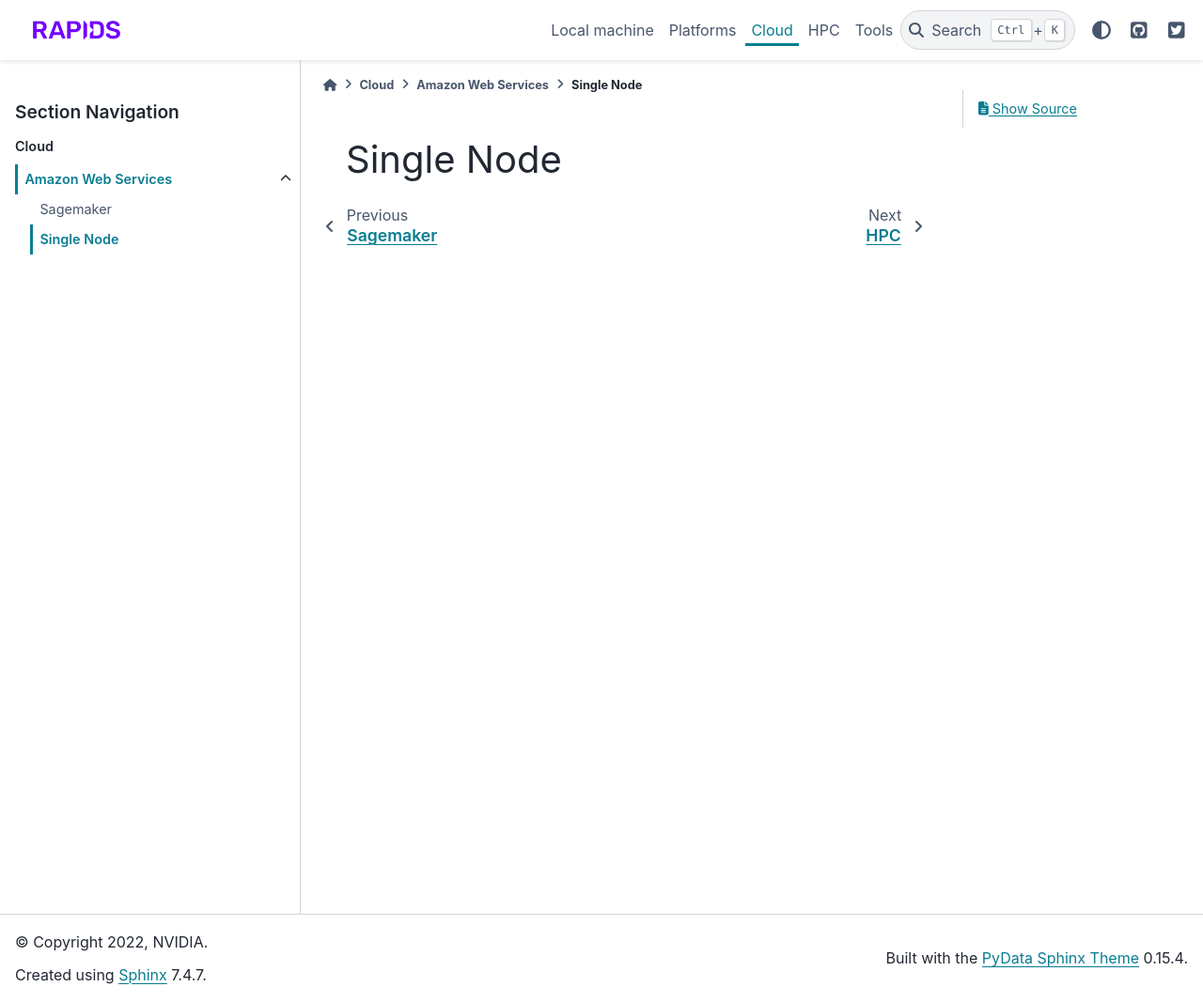
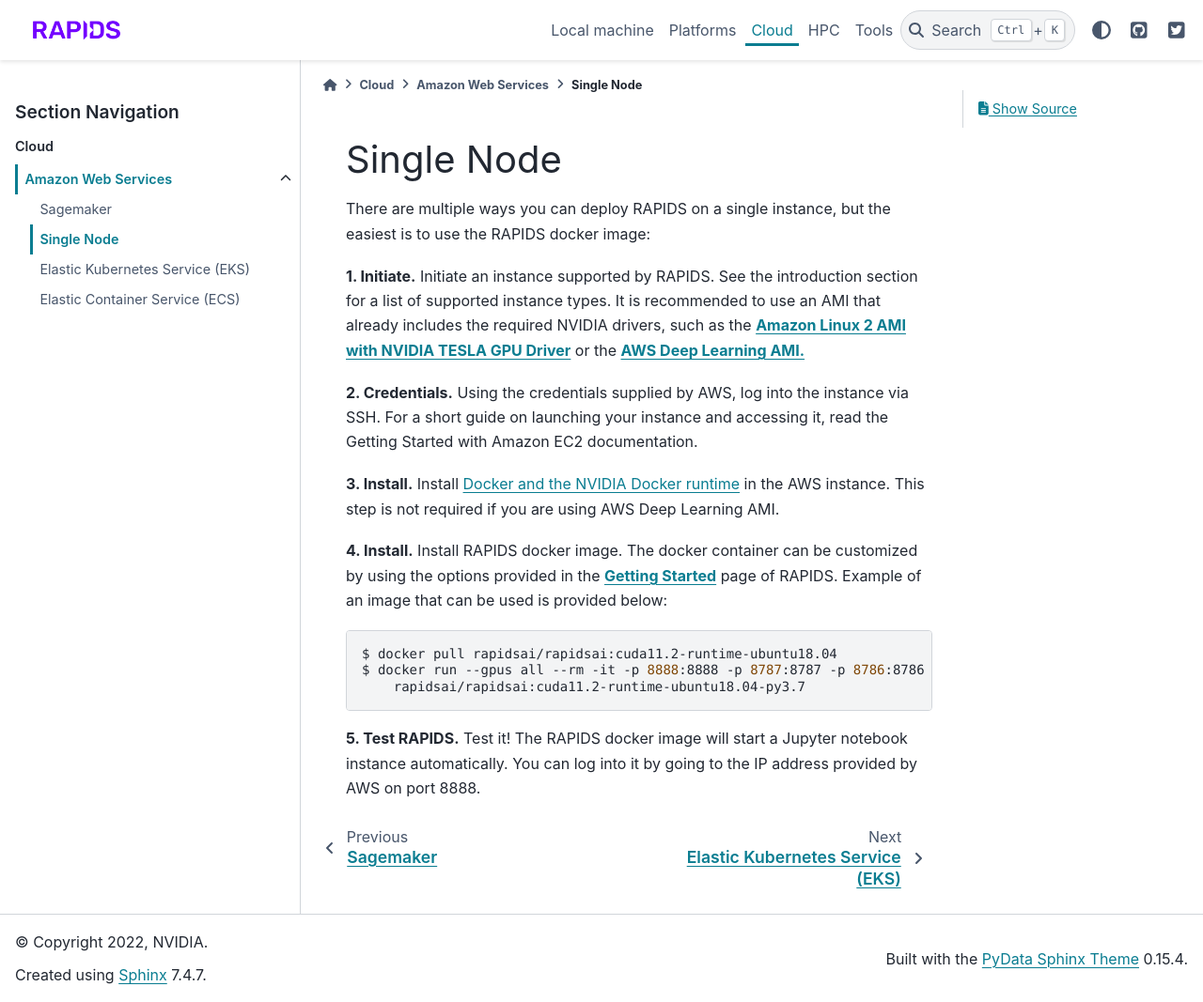
Before and after one commit to rapidsai/deployment, a Sphinx documentation site: the page built from source/cloud/aws/single-node.md, in a window 1280 px wide and 1067 px high. Shown: the whole window at 94% size. Built offline with Sphinx 7.4.7 and the PyData theme 0.15.4, drawn with Linux system fonts in a browser that asks for light colours.

Commit message:
Basic outline and draft content for AWS (#4)
* Basic outline and draft content for AWS

* Refactor into new structure

* Tidy merge shrapnel

* Run prettier

Co-authored-by: Jacob Tomlinson <jtomlinson@nvidia.com>

````diff
--- a/source/cloud/aws/single-node.md
+++ b/source/cloud/aws/single-node.md
@@ -1 +1,35 @@
 # Single Node
+
+There are multiple ways you can deploy RAPIDS on a single instance, but the easiest is to use the RAPIDS docker image:
+
+**1. Initiate.** Initiate an instance supported by RAPIDS. See the introduction
+section for a list of supported instance types. It is recommended to use an AMI
+that already includes the required NVIDIA drivers, such as the **[Amazon Linux 2
+AMI with NVIDIA TESLA GPU
+Driver](https://aws.amazon.com/marketplace/pp/Amazon-Web-Services-Amazon-Linux-2-AMI-with-NVIDIA/B07S5G9S1Z)**
+or the **[AWS Deep Learning
+AMI.](https://docs.aws.amazon.com/dlami/latest/devguide/what-is-dlami.html)**
+
+**2. Credentials.** Using the credentials supplied by AWS, log into the instance
+via SSH. For a short guide on launching your instance and accessing it, read the
+Getting Started with Amazon EC2 documentation.
+
+**3. Install.** Install [Docker and the NVIDIA Docker
+runtime](https://docs.nvidia.com/datacenter/cloud-native/container-toolkit/install-guide.html)
+in the AWS instance. This step is not required if you are using AWS Deep
+Learning AMI.
+
+**4. Install.** Install RAPIDS docker image. The docker container can be
+customized by using the options provided in the **[Getting
+Started](https://rapids.ai/start.html)** page of RAPIDS. Example of an image
+that can be used is provided below:
+
+```shell
+$ docker pull rapidsai/rapidsai:cuda11.2-runtime-ubuntu18.04
+$ docker run --gpus all --rm -it -p 8888:8888 -p 8787:8787 -p 8786:8786 \
+    rapidsai/rapidsai:cuda11.2-runtime-ubuntu18.04-py3.7
+```
+
+**5. Test RAPIDS.** Test it! The RAPIDS docker image will start a Jupyter
+notebook instance automatically. You can log into it by going to the IP address
+provided by AWS on port 8888.
--- a/source/platforms/index.rst
+++ b/source/platforms/index.rst
@@ -9,3 +9,4 @@ Platforms
 
     kubernetes
     kubeflow
+    databricks
````
Also changed, not shown: source/cloud/aws/ecs.md (added, +103 -0 lines), source/cloud/aws/eks.md (added, +89 -0 lines), source/cloud/aws/index.md (added, +34 -0 lines), source/cloud/aws/index.rst (deleted, +0 -11 lines), source/cloud/aws/sagemaker.md (+18 -0 lines), source/platforms/databricks.md (added, +1 -0 lines).
